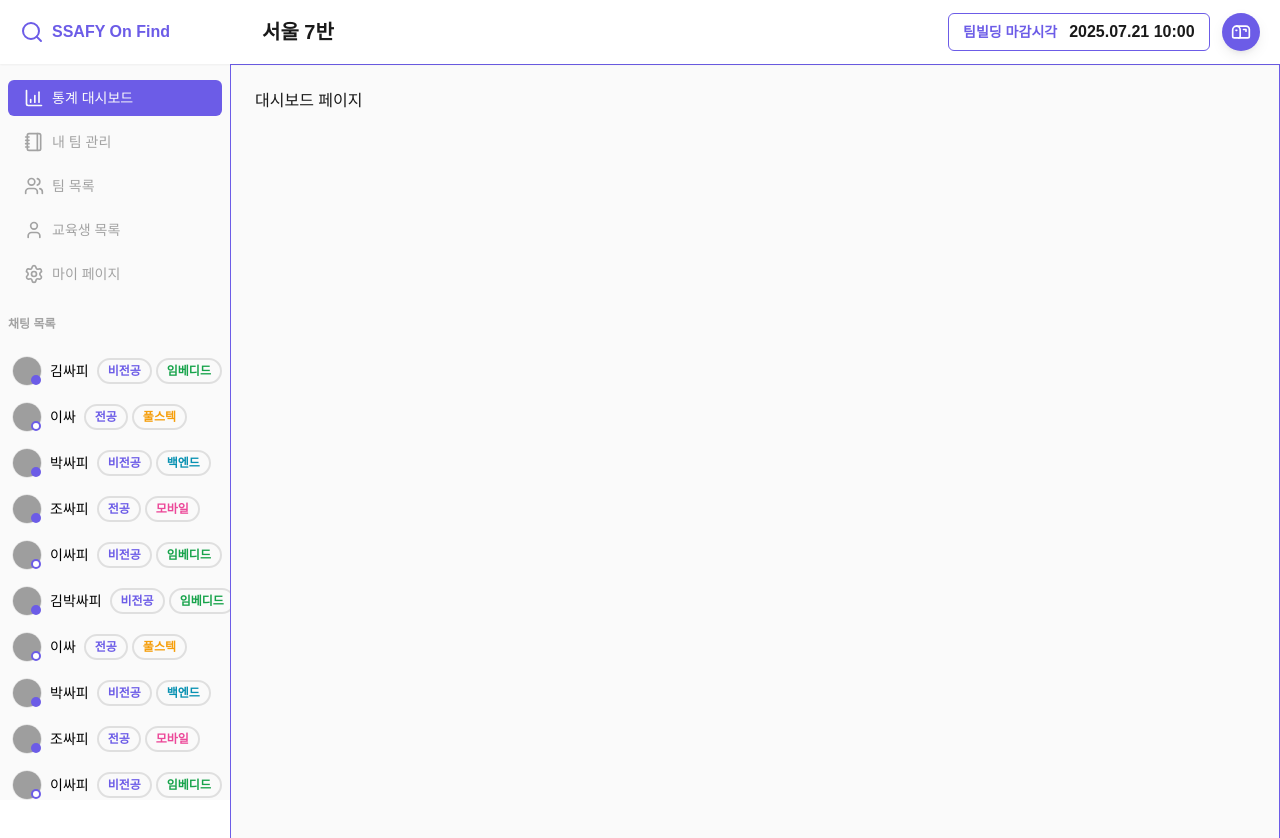
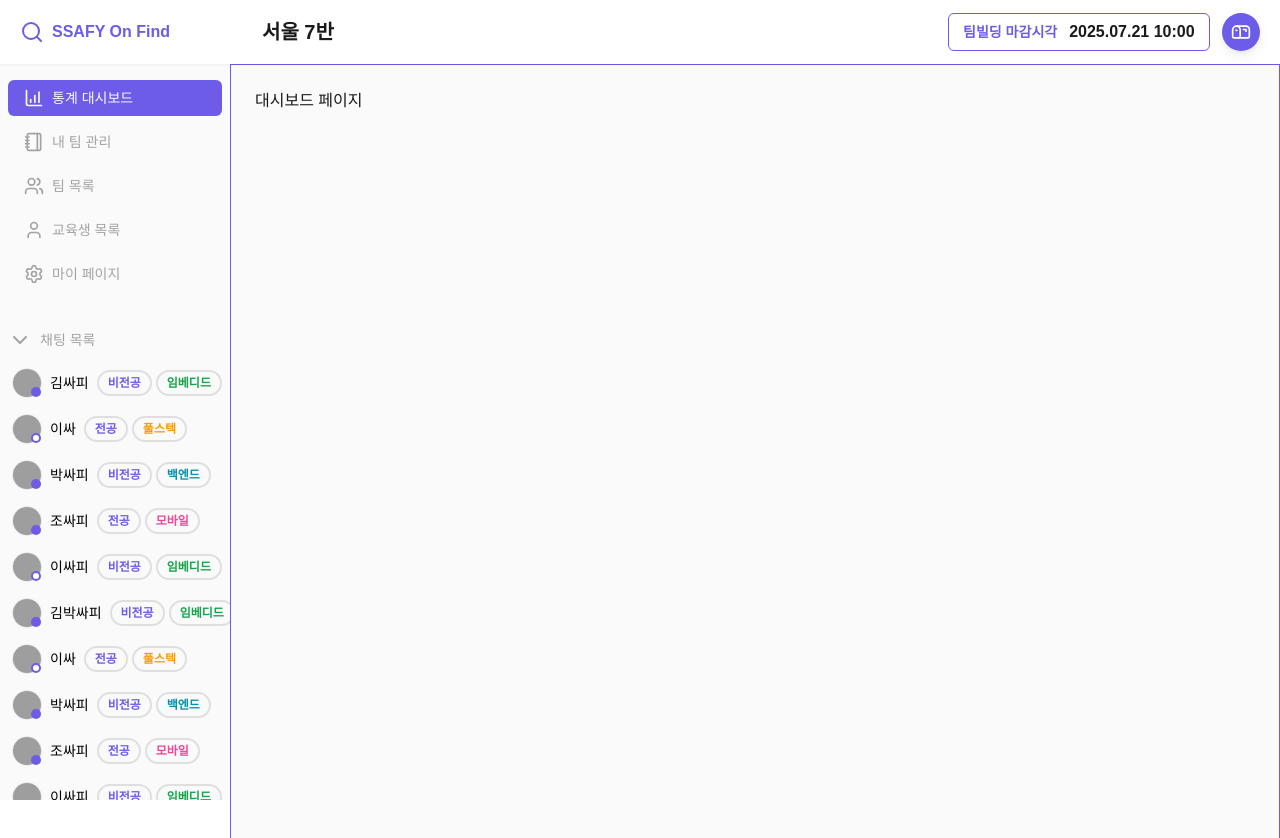
Before and after one commit to SSAFY-on-Find/SSAFY-on-Find, a React (Vite) app in the folder FE/: page / in a window 1280 px wide. Shown: the top 838 px of the page. Built offline with nearby package versions, Linux system fonts and the light colour scheme; grey boxes are pictures that could not be loaded; a web font is replaced by a local one.

Commit message:
feat: 채팅 목록 열림/닫힘 구현

```diff
--- a/FE/src/layout/SideBar.tsx
+++ b/FE/src/layout/SideBar.tsx
@@ -1,14 +1,24 @@
+import { useState } from "react"
+import { ChevronDown, ChevronUp } from "lucide-react"
+
 import { ChatList, Nav } from "@/components/molecules"
 
 function SideBar() {
+  const [open, setOpen] = useState(true)
+
   return (
     <aside className="bg-background fixed top-[64px] left-0 flex h-[calc(100vh-64px)] w-[230px] flex-col">
       <Nav />
       <div className="flex min-h-0 flex-1 flex-col">
-        <div className="text-subtext px-2 py-2 text-xs font-semibold">채팅 목록</div>
-        <div className="min-h-0 flex-1 overflow-x-hidden overflow-y-auto">
-          <ChatList />
-        </div>
+        <button
+          className="text-subtext mt-5 flex cursor-pointer flex-row items-center justify-start gap-2 px-2 outline-none select-none"
+          onClick={() => setOpen((prev) => !prev)}
+          type="button"
+        >
+          {open ? <ChevronDown /> : <ChevronUp />}
+          <div className="text-sm font-medium">채팅 목록</div>
+        </button>
+        <div className="min-h-0 flex-1 overflow-x-hidden overflow-y-auto transition-all">{open && <ChatList />}</div>
       </div>
     </aside>
   )
```
